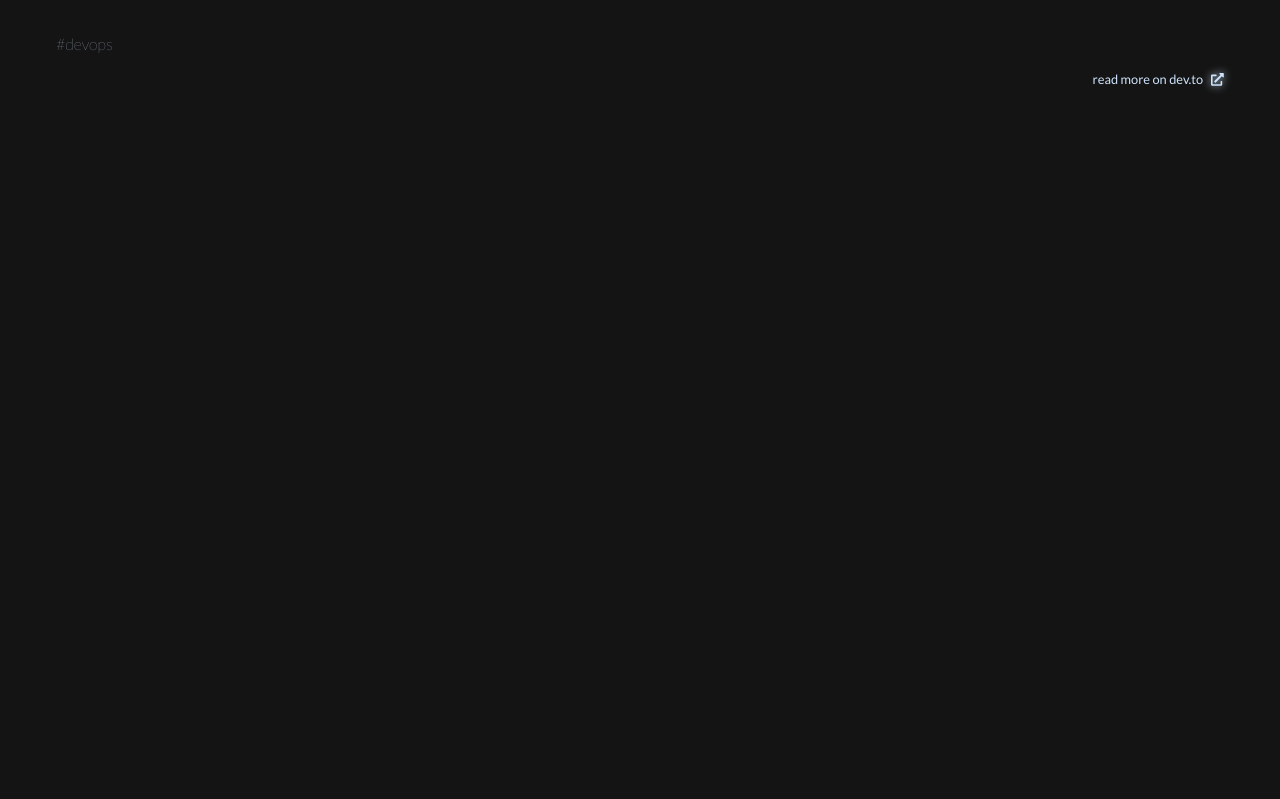
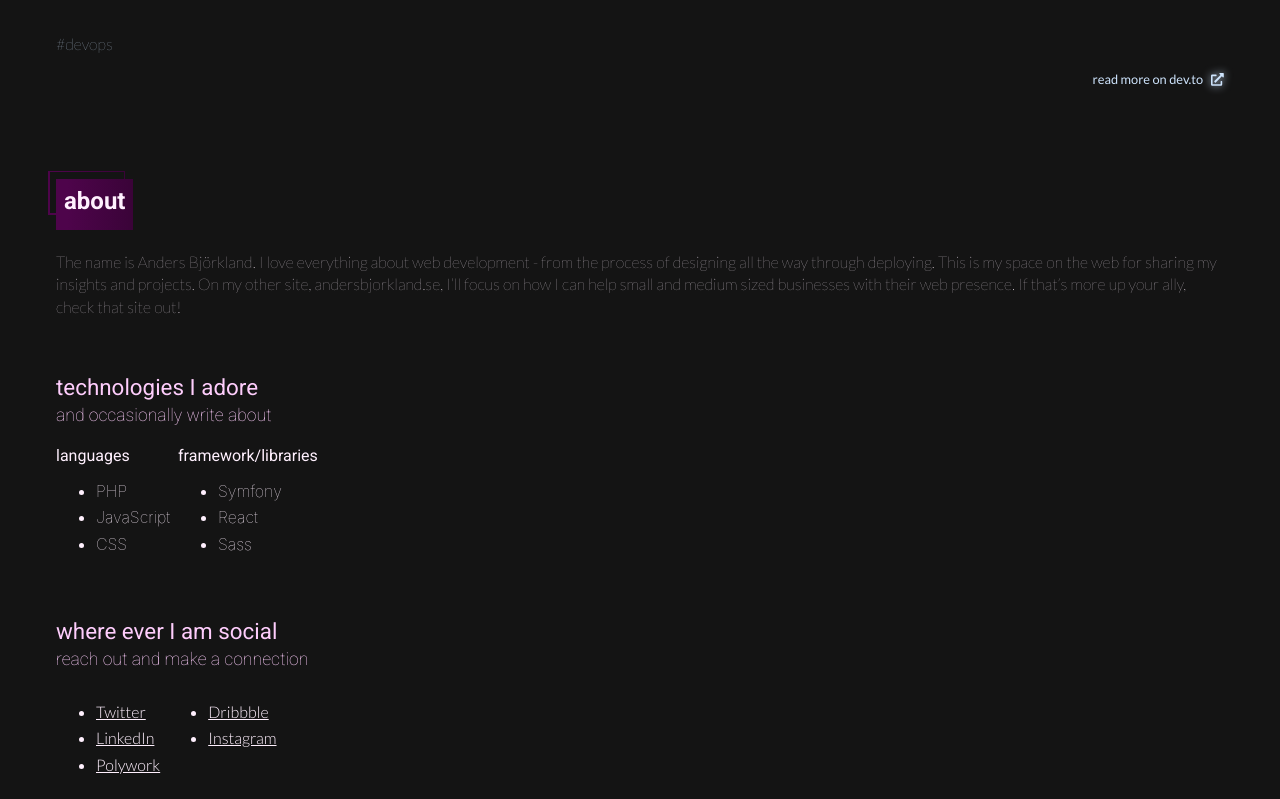
Before and after one commit to andersbjorkland/react-online, a React (Create React App) app: page / in a window 1280 px wide. Shown: the part 2111-2910 px from the top of the page. Before the commit the page ends 2206 px from the top, so only its background shows below. Built offline with nearby package versions, Linux system fonts and the light colour scheme.

Commit message:
added about section. Closes #3

```diff
--- a/src/App.js
+++ b/src/App.js
@@ -6,6 +6,7 @@ import { useState } from 'react';
 import Home from './Sections/Home';
 import Showcases from './Sections/Showcases';
 import Articles from './Sections/Articles';
+import About from './Sections/About';
 
 
 function App() {
@@ -24,6 +25,7 @@ function App() {
         <Home />
         <Showcases />
         <Articles />
+        <About />
       </div>
     </LightsContext.Provider>
   );
--- a/src/GlobalStyle.js
+++ b/src/GlobalStyle.js
@@ -54,6 +54,11 @@ export const GlobalStyle = createGlobalStyle`
         font-weight: lighter;
         font-size: 1.4rem;
         margin: 2rem 0 0 0;
+
+        .md-text {
+            font-size: 1.1rem;
+            font-weight: lighter;
+        }
     }
 
     h4, h5, h6 {
@@ -132,4 +137,8 @@ export const GlobalStyle = createGlobalStyle`
     .mb-2 {
         margin-bottom: 2rem;
     }
+
+    .ml-auto {
+        margin-left: auto;
+    }
 `;
--- /dev/null
+++ b/src/Sections/About.js
@@ -0,0 +1,92 @@
+import styled from "styled-components";
+import HeadingContainer from "../Components/HeadingContainer";
+import ColumnContainer from "../Layout/ColumnContainer";
+import FlexContainer from "../Layout/FlexContainer";
+import Section from "../Layout/Section";
+
+
+const Container = styled.div`
+    font-weight: lighter;
+    h3 {
+        font-weight: bolder;
+        color: var(--lightPink);
+    }
+    a, p, li {
+        color: var(--pinkWhite);
+    }
+    a {
+        font-weight: 300;
+    }
+    li {
+        margin-top: 0.4rem;
+    }
+`;
+
+const InfoContainer = styled.div`
+    display: flex;
+    flex-direction: column;
+    gap: 1rem;
+
+    max-width: 25rem;
+`;
+
+const About = (props) => {
+
+    return (
+        <Section id="about">
+            <Container>
+                <HeadingContainer>
+                    <h2>about</h2>
+                </HeadingContainer>
+                <FlexContainer>
+                    <ColumnContainer>
+                        <p>The name is Anders Björkland. I love everything about web development - from the process of designing all the way through deploying. This is my space on the web for sharing my insights and projects. On my other site, andersbjorkland.se, I’ll focus on how I can help small and medium sized businesses with their web presence. If that’s more up your ally, check that site out! </p>
+                    </ColumnContainer>
+                    <ColumnContainer>
+                        <InfoContainer>
+                            <h3>technologies I adore <br /><span className="md-text">and occasionally write about</span></h3>
+                            <FlexContainer>
+                                <div>
+                                <h4>languages</h4>
+                                <ul>
+                                    <li>PHP</li>
+                                    <li>JavaScript</li>
+                                    <li>CSS</li>
+                                </ul>
+                                </div>
+                                <div className="">
+                                    <h4>framework/libraries</h4>
+                                    <ul>
+                                        <li>Symfony</li>
+                                        <li>React</li>
+                                        <li>Sass</li>
+                                    </ul>
+                                </div>
+                            </FlexContainer>
+                        </InfoContainer>
+                        <InfoContainer>
+                        <h3>where ever I am social <br /><span className="md-text">reach out and make a connection</span></h3>
+                        <FlexContainer>
+                            <div>
+                            <ul>
+                                <li><a href="https://twitter.com/andersbjorkland" target="_blank" rel="noreferrer">Twitter</a></li>
+                                <li><a href="https://www.linkedin.com/in/anders-bj%C3%B6rkland-9679b859/" target="_blank" rel="noreferrer">LinkedIn</a></li>
+                                <li><a href="https://www.polywork.com/itsanders" target="_blank" rel="noreferrer">Polywork</a></li>
+                            </ul>
+                            </div>
+                            <div>
+                                <ul>
+                                    <li><a href="https://dribbble.com/abjorkland" target="_blank" rel="noreferrer">Dribbble</a></li>
+                                    <li><a href="https://www.instagram.com/andersbjorkland/" target="_blank" rel="noreferrer">Instagram</a></li>
+                                </ul>
+                            </div>
+                        </FlexContainer>
+                    </InfoContainer>
+                    </ColumnContainer>
+                </FlexContainer>
+            </Container>
+        </Section>
+    );
+}
+
+export default About;
```
